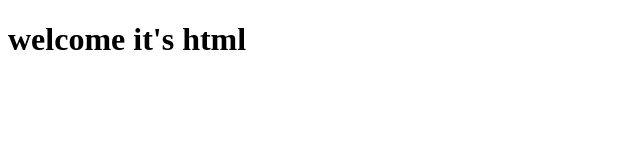
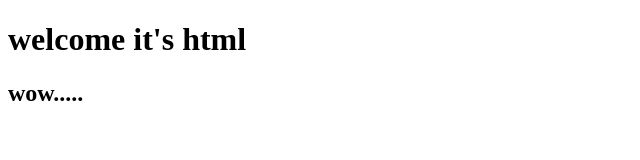
Before and after one commit to Kami-christella/studentProject, a plain HTML site: page index.html in a window 1280 px wide. Shown: the full height of the page, 0-640 px from the left. Drawn offline with Linux system fonts and the light colour scheme.

Commit message:
added into body

```diff
--- a/index.html
+++ b/index.html
@@ -8,5 +8,6 @@
 </head>
 <body>
   <h1>welcome it's html</h1>
+  <h2>wow.....</h2>
 </body>
 </html>
```
